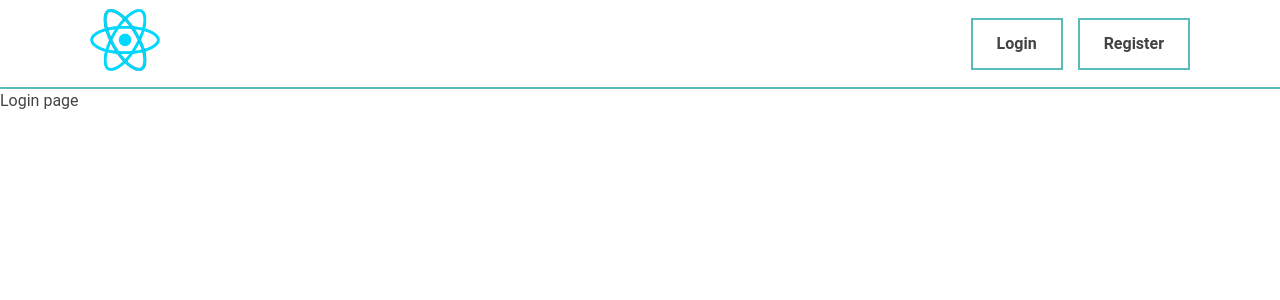
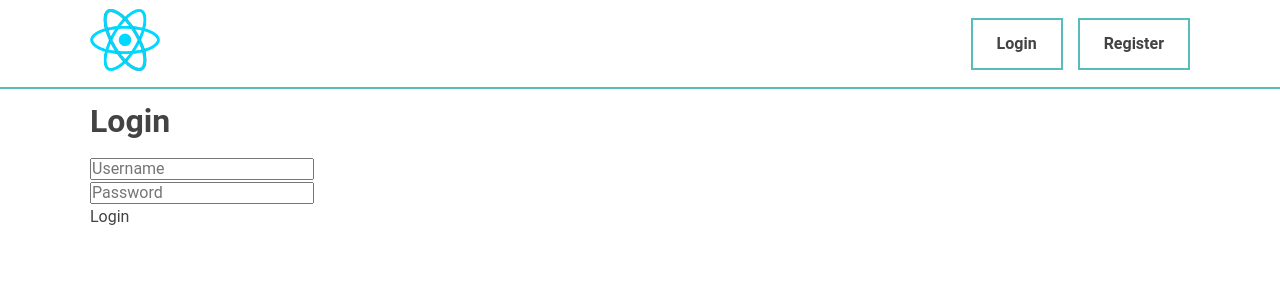
Before and after one commit to shock-dev/twitter-clone-backend, a React (Create React App) app in the folder client/: page /login in a window 1280 px wide. Shown: the top 300 px of the page. Built offline with nearby package versions, Linux system fonts and the light colour scheme.

Commit message:
template and started logic for Login page

```diff
--- a/client/src/App.js
+++ b/client/src/App.js
@@ -14,6 +14,7 @@ const App = () => {
     return (
         <Router>
           <Header />
+          <div className="page container">
               <Switch>
                   <Route path="/" exact>
                       <Home />
@@ -28,6 +29,7 @@ const App = () => {
                       <NoMatch />
                   </Route>
               </Switch>
+          </div>
         </Router>
     );
 };
--- a/client/src/index.scss
+++ b/client/src/index.scss
@@ -61,3 +61,7 @@ button {
   padding: 0 15px;
   margin: 0 auto;
 }
+
+.page {
+  padding-top: 20px;
+}
--- a/client/src/pages/Login.js
+++ b/client/src/pages/Login.js
@@ -1,10 +1,57 @@
-import React from 'react';
+import React, { useState } from 'react';
+import axios from '../core/axios';
+
+const formSchema = {
+    username: '',
+    password: ''
+};
 
 const Login = () => {
+    const [formData, setFormData] = useState(formSchema);
+
+    const submitHandler = async (e) => {
+        e.preventDefault();
+        try {
+            const { data } = await axios.post('http://localhost:5000/auth/signin', formData);
+            localStorage.setItem('token', data.data.token);
+        } catch (e) {
+            console.log(e.response);
+        }
+    };
+
+    const inputHandler = (e) => {
+        setFormData(state => ({
+            ...state,
+            [e.target.name]: e.target.value
+        }));
+    };
+
     return (
-        <div>
-            Login page
-        </div>
+        <form onSubmit={submitHandler}>
+            <h1>Login</h1>
+            <br/>
+            <div>
+                <input
+                    type="text"
+                    placeholder="Username"
+                    name="username"
+                    onInput={inputHandler}
+                />
+            </div>
+
+            <div>
+                <input
+                    type="password"
+                    placeholder="Password"
+                    name="password"
+                    onInput={inputHandler}
+                />
+            </div>
+
+            <button type="submit">
+                Login
+            </button>
+        </form>
     );
 };
 
```
Lines whose indentation alone changed are shown as unchanged.
